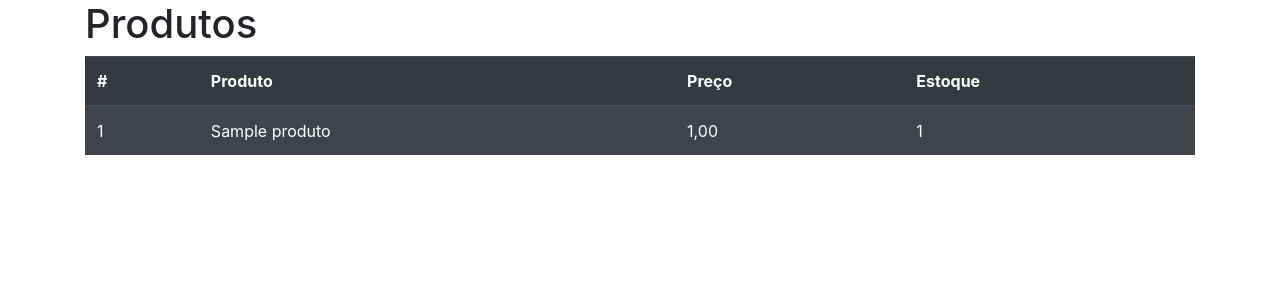
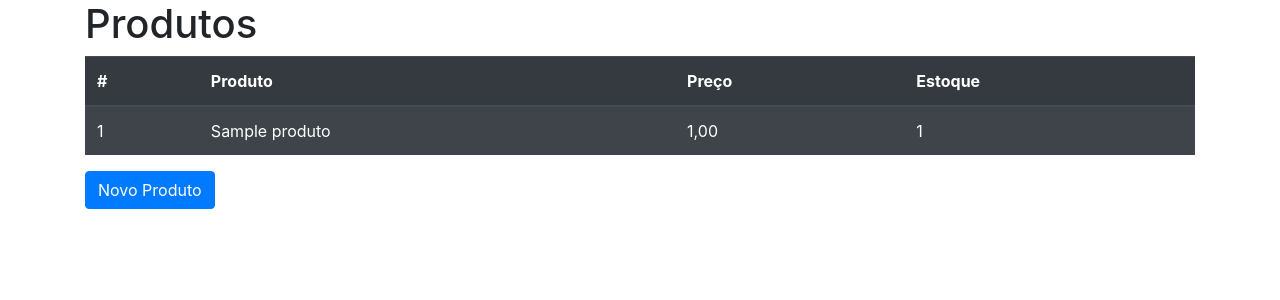
Before and after one commit to Gigleydson/django2, a Django app: page / in a window 1280 px wide. Shown: the top 300 px of the page. Run offline with Django 4.2, Linux system fonts and the light colour scheme; tables that the repository leaves empty hold one stand-in row (values such as "Sample post"); grey boxes marked "Sample" are stand-in pictures; some libraries are stand-ins or nearby versions.

Commit message:
Projeto django2 finalizado localmente

```diff
--- a/core/templates/index.html
+++ b/core/templates/index.html
@@ -49,6 +49,8 @@
             </tbody>
         </table>
 
+        <a href="{% url 'produto' %}" class="btn btn-primary" target="_blank">Novo Produto</a>
+
     </div>
 
 {% bootstrap_javascript jquery='full' %}
--- a/core/views.py
+++ b/core/views.py
@@ -1,6 +1,7 @@
-from django.shortcuts import render
+from django.shortcuts import render, redirect
+from django.contrib import messages
+
 from .forms import ContatoForm
-from django.contrib import messages
 from .forms import ProdutoModelForm
 from .models import Produto
 
@@ -30,18 +31,21 @@ def contato(request):
 
 
 def produto(request):
-    if str(request.method) == 'POST':
-        form = ProdutoModelForm(request.POST, request.FILES)
-        if form.is_valid():
-            form.save()
-            messages.success(request, 'Produto salvo com sucesso.')
+    if str(request.user) != 'AnonymousUser':
+        if str(request.method) == 'POST':
+            form = ProdutoModelForm(request.POST, request.FILES)
+            if form.is_valid():
+                form.save()
+                messages.success(request, 'Produto salvo com sucesso.')
+                form = ProdutoModelForm()
+            else:
+                messages.error(request, 'Erro ao salvar produto.')
+        else:
             form = ProdutoModelForm()
-        else:
-            messages.error(request, 'Erro ao salvar produto.')
+
+        context = {
+            'form': form
+        }
+        return render(request, 'produto.html', context)
     else:
-        form = ProdutoModelForm()
-
-    context = {
-        'form': form
-    }
-    return render(request, 'produto.html', context)
+        return redirect('admin/')
```
Also changed, not shown: media/produtos/series-s.jpg (added), media/produtos/series-s.thumb.jpg (added), media/produtos/series-s_w9MUQ6l.jpg (added), media/produtos/series-s_w9MUQ6l.thumb.jpg (added), media/produtos/xbox-series-s.jpg (added), media/produtos/xbox-series-s.thumb.jpg (added).
